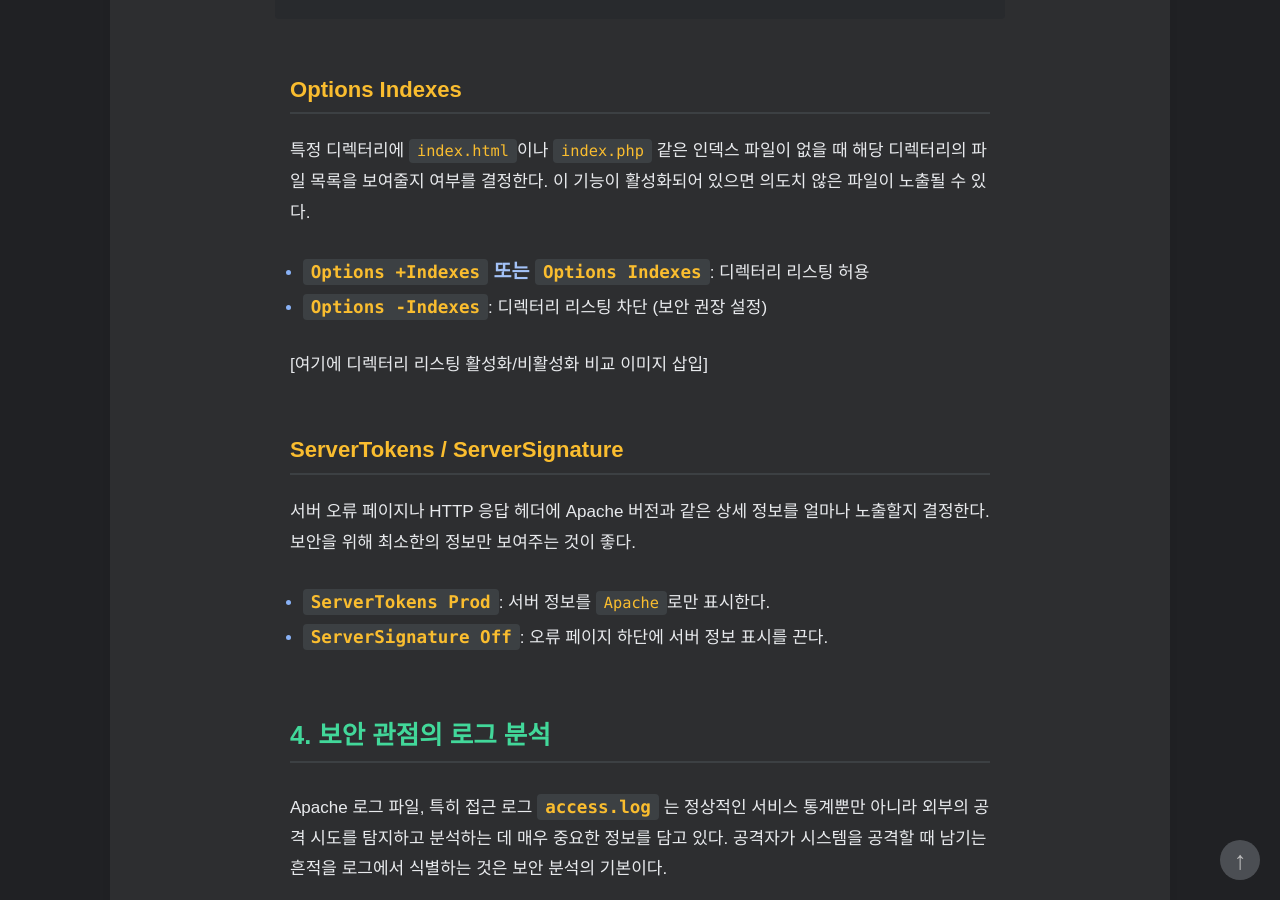
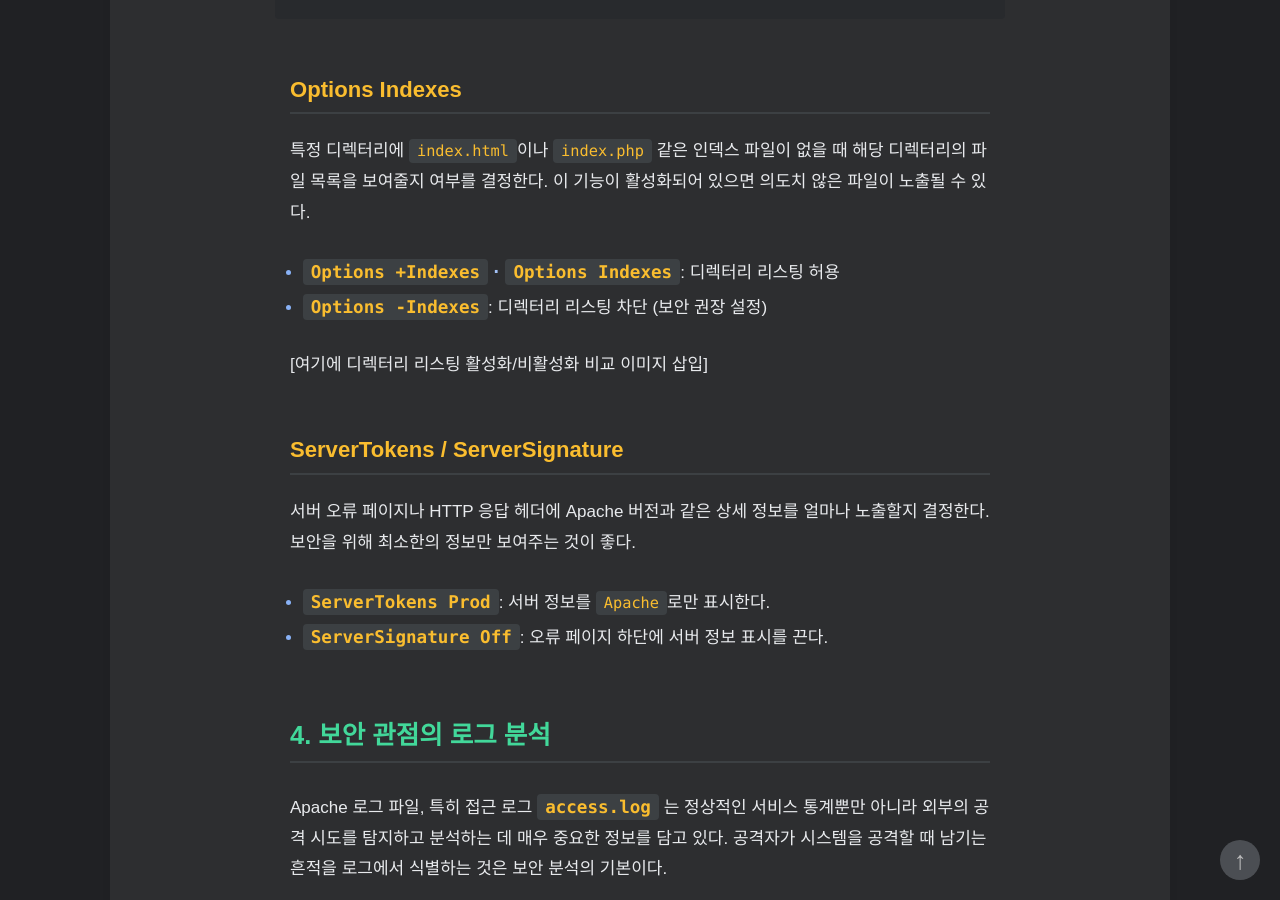
Before and after one commit to HamaP0/HamaP0.github.io, a Jekyll site: the page built from _posts/2025-09-08-Apache_study.md, in a window 1280 px wide and 900 px high, scrolled down 1429 px. Built offline with Jekyll 4.4.1, drawn with Linux system fonts in a browser that asks for light colours; some web fonts are replaced.

Commit message:
Update 2025-09-08-Apache_study.md

```diff
--- a/_posts/2025-09-08-Apache_study.md
+++ b/_posts/2025-09-08-Apache_study.md
@@ -35,7 +35,7 @@ DocumentRoot /var/www/html
 #### **Options Indexes**
 특정 디렉터리에 `index.html`이나 `index.php` 같은 인덱스 파일이 없을 때 해당 디렉터리의 파일 목록을 보여줄지 여부를 결정한다. 이 기능이 활성화되어 있으면 의도치 않은 파일이 노출될 수 있다.
 
-*   **`Options +Indexes` 또는 `Options Indexes`**: 디렉터리 리스팅 허용
+*   **`Options +Indexes` · `Options Indexes`**: 디렉터리 리스팅 허용
 *   **`Options -Indexes`**: 디렉터리 리스팅 차단 (보안 권장 설정)
 
 [여기에 디렉터리 리스팅 활성화/비활성화 비교 이미지 삽입]
```
